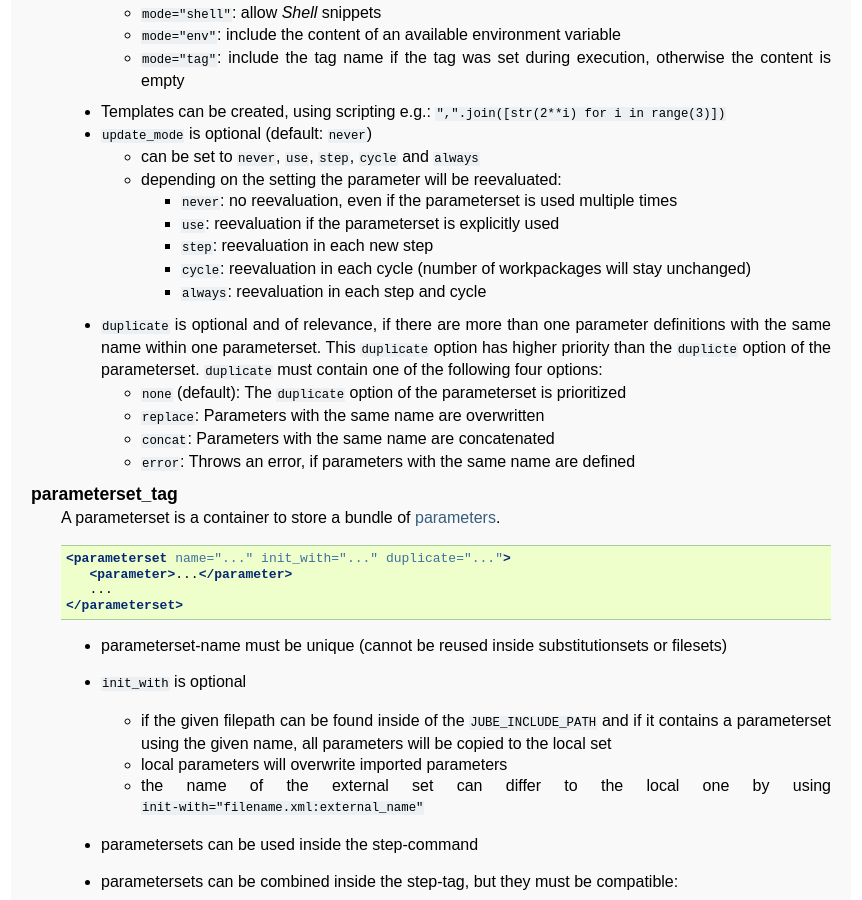
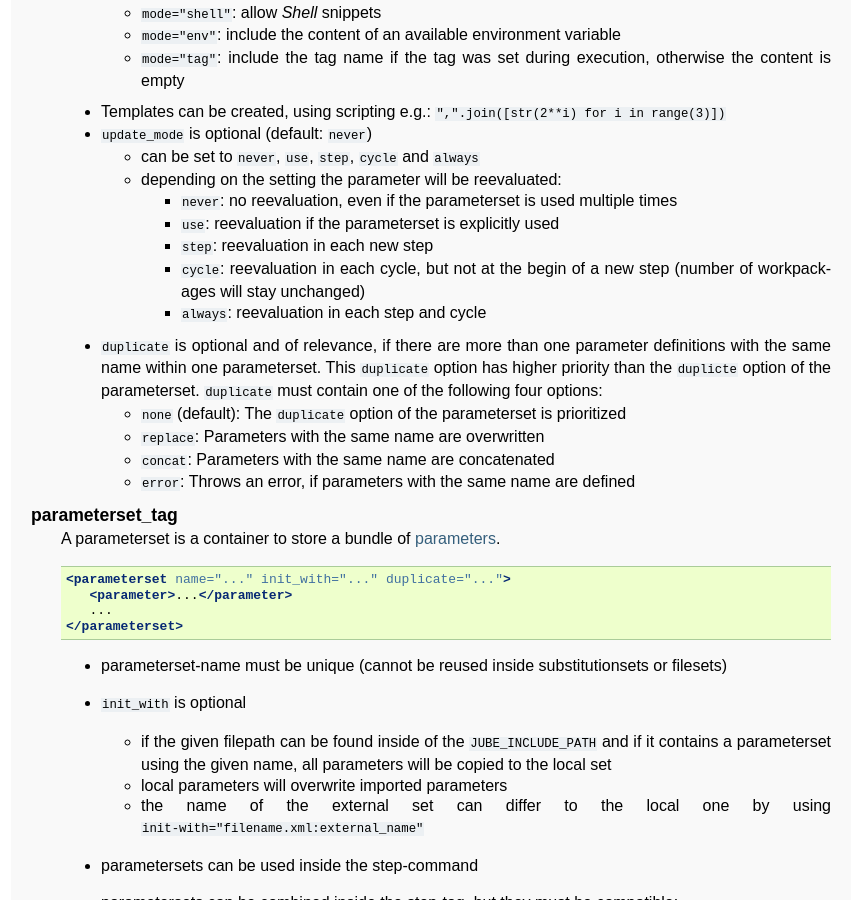
Before and after one commit to FZJ-JSC/JUBE, a Sphinx documentation site: the page built from docs/glossar.rst, in a window 1280 px wide and 900 px high, scrolled down 9645 px. Shown: the whole window, without its empty margins (219-1081 px from the left). Built offline with Sphinx 7.4.7, drawn with Linux system fonts in a browser that asks for light colours; some of the changed text lies outside the part shown.

Commit message:
Addition to update_mode documentation

```diff
--- a/docs/glossar.rst
+++ b/docs/glossar.rst
@@ -318,7 +318,7 @@ Glossary
           * ``never``: no reevaluation, even if the parameterset is used multiple times
           * ``use``: reevaluation if the parameterset is explicitly used
           * ``step``: reevaluation in each new step
-          * ``cycle``: reevaluation in each cycle (number of workpackages will stay unchanged)
+          * ``cycle``: reevaluation in each cycle, but not at the begin of a new step (number of workpackages will stay unchanged)
           * ``always``: reevaluation in each step and cycle
 
       * ``duplicate`` is optional and of relevance, if there are more than one parameter definitions with the same name within one parameterset. This ``duplicate`` option has higher priority than the ``duplicte`` option of the parameterset. ``duplicate`` must contain one of the following four options:
@@ -337,7 +337,7 @@ Glossary
       * ``never``: no reevaluation, even if the parameterset is used multiple times
       * ``use``: reevaluation if the parameterset is explicitly used
       * ``step``: reevaluation in each new step
-      * ``cycle``: reevaluation in each cycle (number of workpackages will stay unchanged)
+      * ``cycle``: reevaluation in each cycle, but not at the begin of a new step (number of workpackages will stay unchanged)
       * ``always``: reevaluation in each step and cycle
 
    fileset_tag
```
